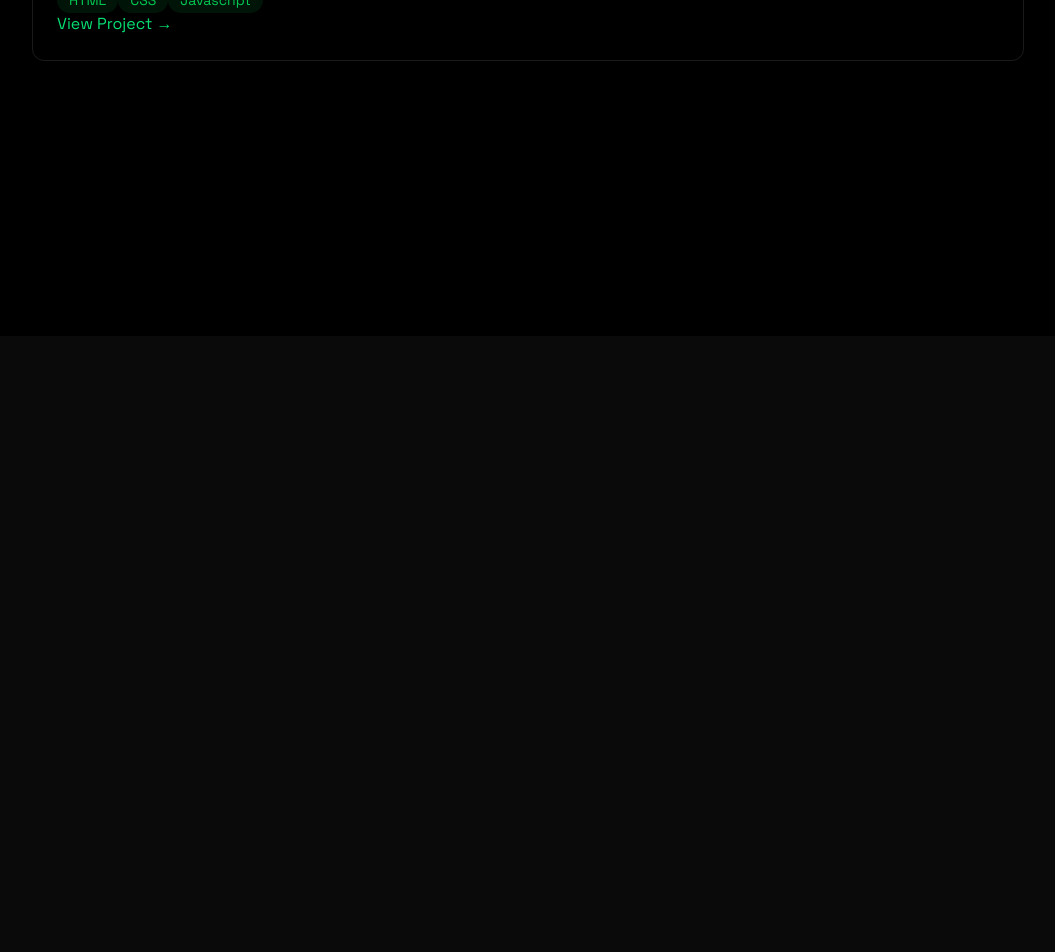
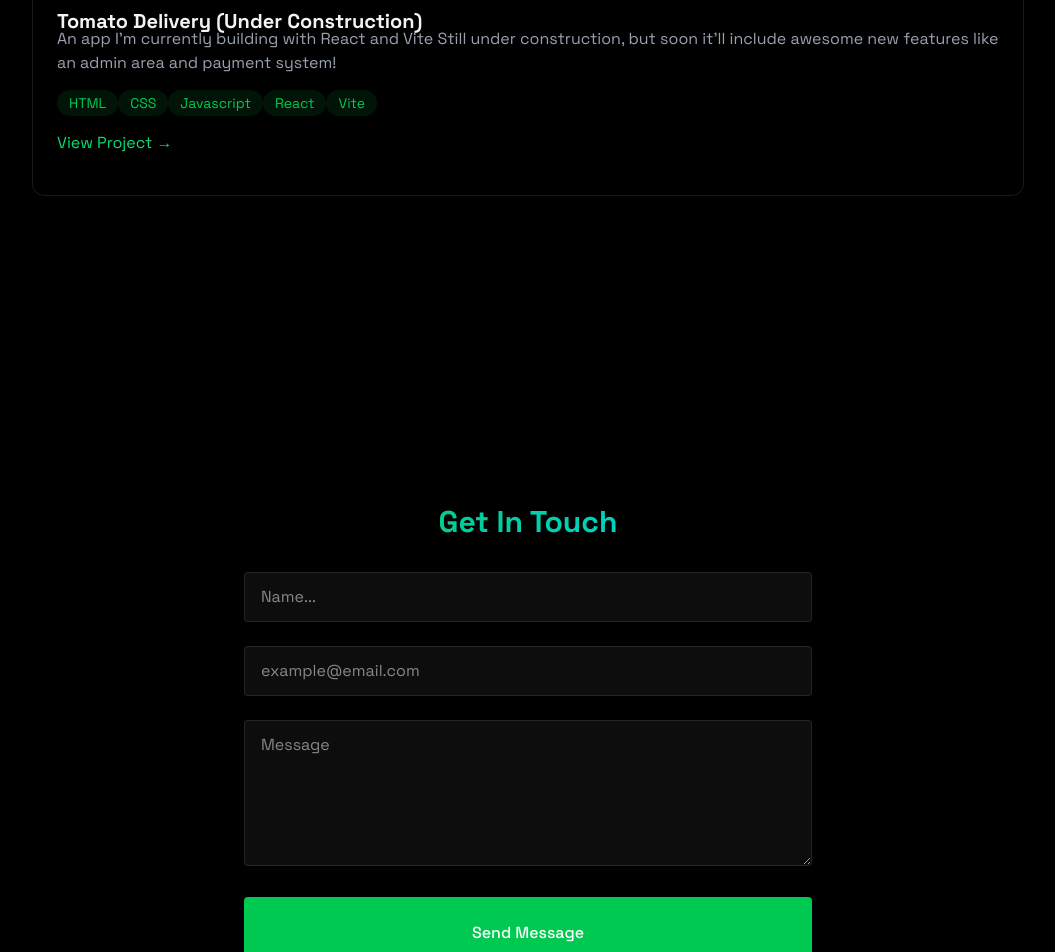
Before and after one commit to SevenMatt/Portifolio, a React (Vite) app: page / in a window 1280 px wide. Shown: the part 2160-3112 px from the top of the page, without its empty margins (112-1167 px from the left). Before the commit the page ends 2496 px from the top, so only its background shows below. Built offline with nearby package versions, Linux system fonts and the light colour scheme.

Commit message:
Versão 1.0

```diff
--- a/src/App.jsx
+++ b/src/App.jsx
@@ -5,8 +5,9 @@
 import { MobileMenu } from './components/MobileMenu';
 import { Home } from './components/sections/Home';
 import { About } from './components/sections/About';
-import { Projects } from './components/sections/Project';
+import { Projects } from './components/sections/Projects';
 import "./index.css";
+import { Contact } from './components/sections/Contact';
 
 function App() {
   const [isLoaded, setIsLoaded] = useState(false)
@@ -23,6 +24,7 @@
           <Home />
           <About />
           <Projects />
+          <Contact />
       </div>
     </>
   );
--- a/src/components/LoadingScreen.jsx
+++ b/src/components/LoadingScreen.jsx
@@ -2,7 +2,7 @@
 
 export const LoadingScreen = ({ onComplete }) => {
     const [text, setText] = useState("");
-    const fullText = "<Hellow World />";
+    const fullText = "<Hello World/>";
 
     useEffect(() => {
         let index = 0;
--- a/src/components/sections/About.jsx
+++ b/src/components/sections/About.jsx
@@ -1,3 +1,4 @@
+
 export const About = () => {
 
     const frontendSkills = [
@@ -77,7 +78,7 @@
                                     <strong>Systems Analysis and Development</strong> - UNIASSELVI University (2025-2027)
                                 </li>
                                 <li>
-                            <strong>Relevant Courswork:</strong>Web Development, Mobile Application Development, Database Systems, Cloud Computing, Cybersecurity Basics, Project Management...
+                                    <strong>Relevant Coursework:</strong>Web Development, Mobile Application Development, Database Systems, Cloud Computing, Cybersecurity Basics, Project Management...
                                 </li>
                             </ul>
                         </div>
--- a/src/components/sections/Contact.jsx
+++ b/src/components/sections/Contact.jsx
@@ -0,0 +1,86 @@
+import emailjs from 'emailjs-com'
+import { useState } from 'react'
+
+export const Contact = () => {
+    const [formData, setFormData] = useState({
+        name: "",
+        email: "",
+        message: "",
+    });
+
+    const handleSubmit = (e) => {
+        e.preventDefault()
+
+        emailjs.sendForm(
+            import.meta.env.VITE_SERVICE_ID,
+            import.meta.env.VITE_TEMPLATE_ID,
+            e.target,
+            import.meta.env.VITE_PUBLIC_KEY
+        )
+        .then((result) =>{
+            alert("Message Sent!");
+                setFormData({name: "", email: "", message: ""});
+        })
+        .catch(() => alert("Oops! Something went wrong. Please try again"));
+    };
+
+    return (
+    <section
+        id="contact"
+        className="min-h-screen flex items-center justify-center py-20"
+    >
+          <div className="px-4 w-150">
+
+            <h2 className="text-3xl font-bold mb-8 bg-gradient-to-r from-green-500 to-cyan-400 bg-clip-text text-transparent text-center">
+                {" "}
+                Get In Touch
+                </h2>
+            <form className="space-y-6" onSubmit={handleSubmit}>
+                <div className="relative">
+                    <input
+                        type="text"
+                        id="name"
+                        name="name"
+                        required
+                        value={formData.name}
+                        className="w-full bg-white/5 border border-white/10 rounded px-4 py-3 text-white transition focus:outline-none focus:border-green-500 focus:bg-green-500/5"
+                        placeholder="Name..."
+                        onChange={(e) => setFormData({...formData, name: e.target.value})}
+                        />
+                </div>
+
+                <div className="relative">
+                    <input
+                        type="email"
+                        id="email"
+                        name="email"
+                        required
+                        value={formData.email}
+                        className="w-full bg-white/5 border border-white/10 rounded px-4 py-3 text-white transition focus:outline-none focus:border-green-500 focus:bg-green-500/5"
+                        placeholder="example@email.com"
+                        onChange={(e) => setFormData({...formData, email: e.target.value})}
+                        />
+                </div>
+
+                <div className="relative">
+                    <textarea
+                        type="message"
+                        id="message"
+                        name="message"
+                        required
+                        value={formData.message}
+                        rows={5}
+                        className="w-full bg-white/5 border border-white/10 rounded px-4 py-3 text-white transition focus:outline-none focus:border-green-500 focus:bg-green-500/5"
+                        placeholder="Message"
+                        onChange={(e) => setFormData({...formData, message: e.target.value})}
+                        />
+                </div>
+
+                <button type="submit" className="w-full bg-green-500 text-white py-6 px-3 rounded font-medium transition-relative overflow-hidden hover:-translate-y-0.5 hover:shadow-[0_0_15px_rgba(59,130,246,0.4)]">
+                    Send Message
+                </button>
+            </form>
+          </div>
+    </section>
+  );
+};
--- a/src/components/sections/Home.jsx
+++ b/src/components/sections/Home.jsx
@@ -1,4 +1,3 @@
-
 
 export const Home = () => {
     return (
@@ -6,6 +5,7 @@
         id="home"
         className="min-h-screen flex items-center justify-center relative"
     >
+
         <div className="text-center z-10 px-4">
             <h1 className="text-5xl md:text-7xl font-bold mb-6 bg-gradient-to-r from-green-500 to-blue-600 bg-clip-text text-transparent gradient-text leading-right">
                 Hi, I'm Matheus Mamede
@@ -33,7 +33,6 @@
                 </a>
             </div>
         </div>
-
     </section>
   );
 };
--- a/src/components/sections/Project.jsx
+++ b/src/components/sections/Projects.jsx
@@ -2,6 +2,7 @@
 export const Projects = () => {
     return <section id="projects" className="min-h-screen flex items-center justify-center py-20"
     >
+
         <div className="max-w-5xl mx-auto px-4">
            <h2 className="text-3xl font-bold mb-8 bg-gradient-to-r from-green-500 to-cyan-400 bg-clip-text text-transparent text-center">
             {" "}
@@ -25,11 +26,36 @@
                                 </span>
                     ))}
                   </div>
-
-                  <div>
+                  <div className="flex justify-between items-center">
                     <a
                      href="https://previsao-do-tempo-kohl-omega.vercel.app/"
-                      className="text-green-400 hover:text-green-300 transition-colors"
+                      className="text-green-400 hover:text-green-300 transition-colors my-4"
+                      >
+                        {" "}
+                        View Project →{" "}
+                        </a>
+                  </div>
+                </div>
+                     <div className="p-6 rounded-xl border border-white/10 hover:-translate-y-1 hover:border-green-500/30 hover:shadow-[0_2px_8px_rgba(59,130,246,0.2)] transition">
+                    <h3 className="text-xl font-bold -mb-2">Tomato Delivery (Under Construction) </h3>
+                    <p className="text-gray-400 mb-4">An app I’m currently building with React and Vite
+                    Still under construction, but soon it’ll include awesome new features like an admin area and payment system!</p>
+                  <div>
+                    {["HTML", "CSS", "Javascript", "React", "Vite"].map((tech,key) =>(
+                         <span
+                                key={key}
+                                className="bg-green-500/10 text-green-500 py-1 px-3 rounded-full text-sm hover:bg-green-500/20
+                                                 hover:shadow-0[0_2px_8px_rgba(59,130,246,0.2)] transition-all
+                                "
+                                >
+                                    {tech}
+                                </span>
+                    ))}
+                  </div>
+                  <div className="flex justify-between items-center">
+                    <a
+                     href="https://tomato-delivery-sigma.vercel.app/"
+                      className="text-green-400 hover:text-green-300 transition-colors my-4"
                       >
                         {" "}
                         View Project →{" "}
@@ -39,4 +65,4 @@
             </div>
         </div>
     </section>
-}
+};
```
Also changed, not shown: src/index.css (line endings or trailing spaces), 1 other file (tests, documents, lock files or other folders). Lines whose indentation alone changed are shown as unchanged.
